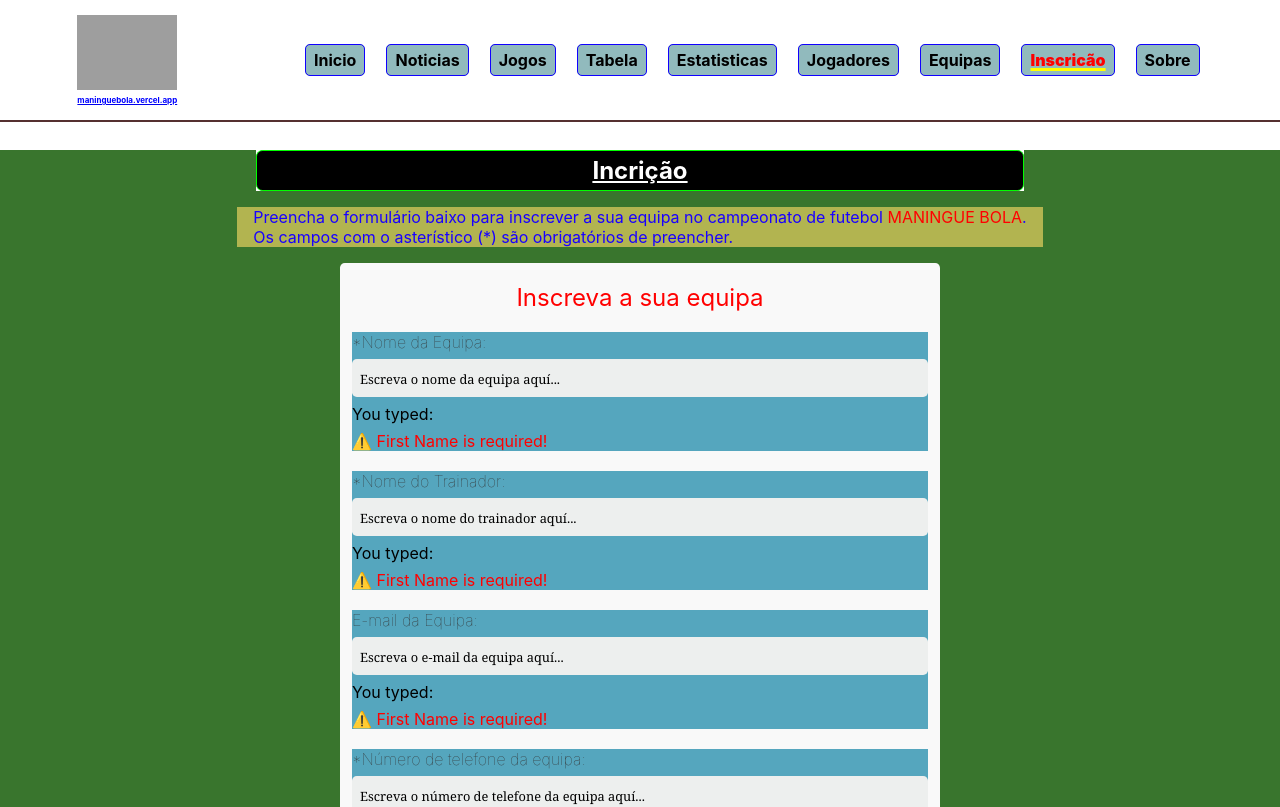
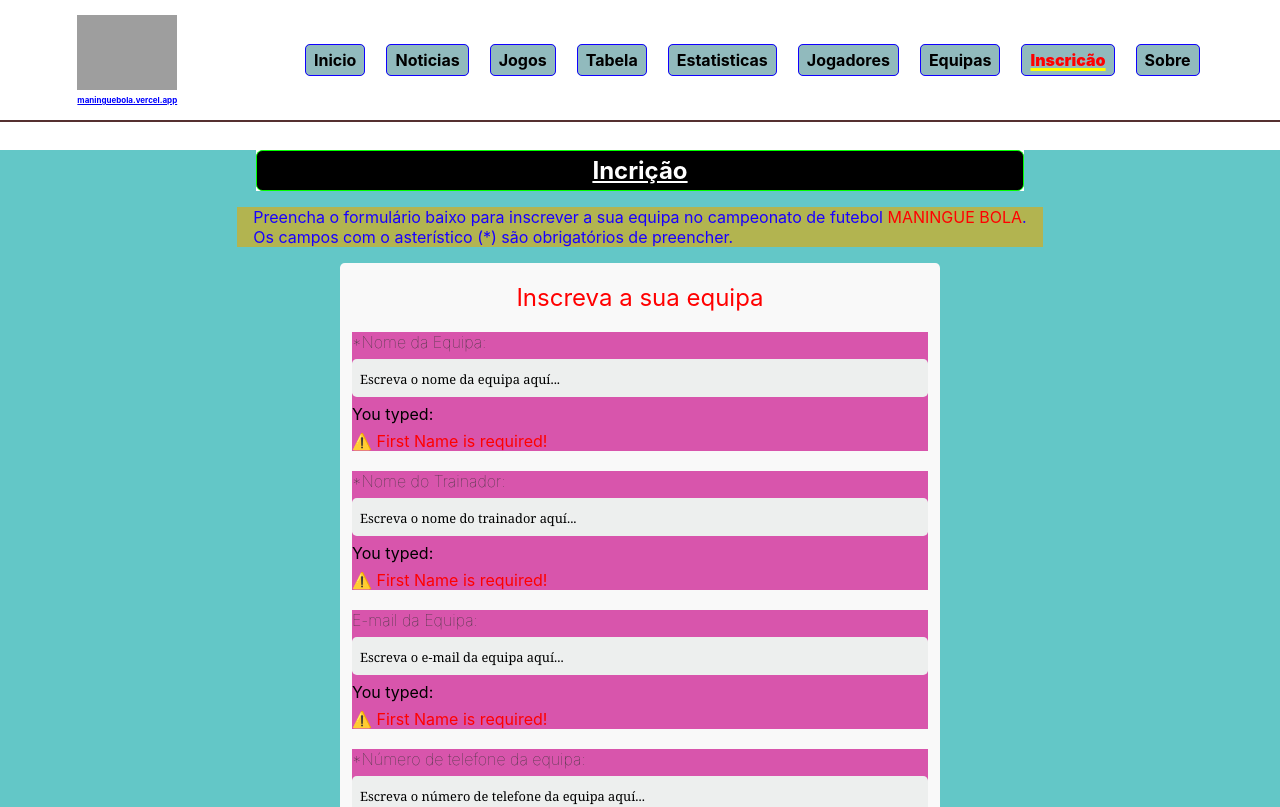
Before and after one commit to Freddsterius/maningue-bola, a React (Create React App) app: page /inscricao in a window 1280 px wide. Shown: the top 807 px of the page. Built offline with nearby package versions, Linux system fonts and the light colour scheme; grey boxes are pictures that could not be loaded.

Commit message:
minor color tinkering

```diff
--- a/src/pages/Inscricao/Inscricao.css
+++ b/src/pages/Inscricao/Inscricao.css
@@ -50,7 +50,7 @@
   justify-content: center;
   align-items: center;
 
-  background-color: rgb(57, 117, 45);
+  background-color: rgb(99, 199, 199);
 }
 
 .create-container {
@@ -62,7 +62,7 @@
   max-width: 37.5rem;
   margin-block: 1rem;
 
-  background-color: #f9f9f9;
+  background-color: #f9f9f9; /*******/
 }
 
 .create-title {
@@ -86,7 +86,7 @@
   flex-direction: column;
   gap: 7px;
 
-  background-color: rgb(85, 166, 190); /******/
+  background-color: rgb(216, 85, 172); /******/
 }
 .create-account-form .input-group label {
   color: var(--light);
```
